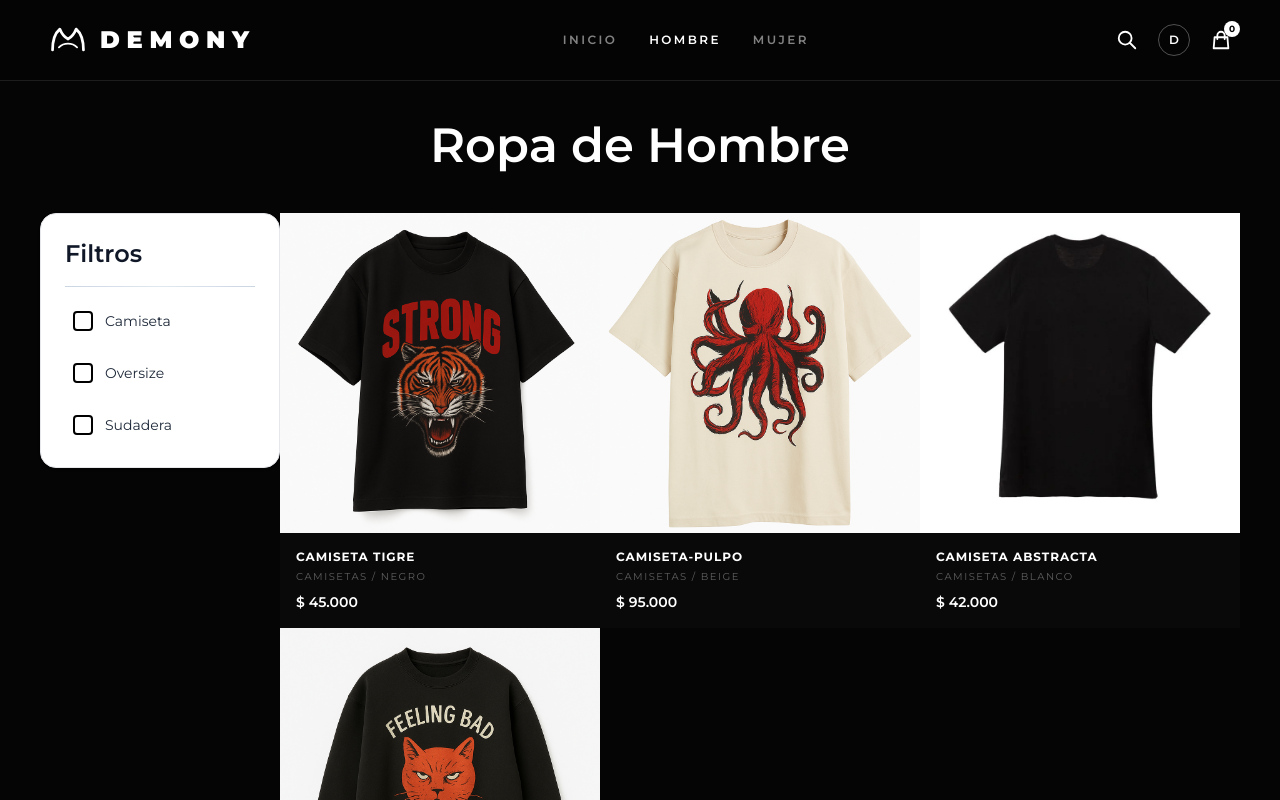
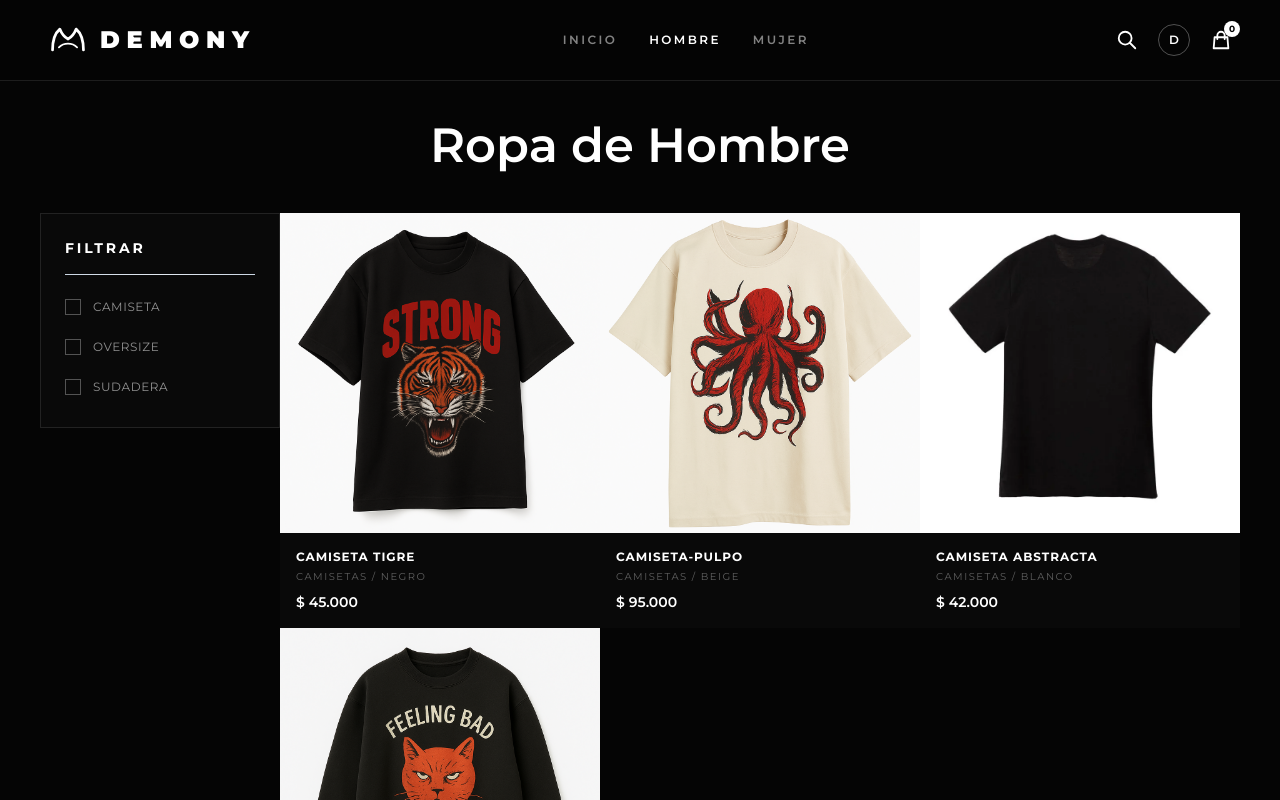
Before and after one commit to DavidGarzonDev/kanju, a React (Vite) app: page /man in a window 1280 px wide. Shown: the top 800 px of the page. Built offline with nearby package versions, Linux system fonts and the light colour scheme.

Commit message:
rebrand: continue DEMONY storefront redesign

```diff
--- a/src/components/products/ContainerFilters.tsx
+++ b/src/components/products/ContainerFilters.tsx
@@ -1,33 +1,4 @@
-import Separator from '../shared/Separator';
-import { FaCheck } from 'react-icons/fa';
-
-const avaibleFilters = ["camiseta", "oversize", "sudadera"];
-
-export const ContainerFilters = () => {
-    return (
-        <div className="p-6 border border-gray-200 bg-white rounded-2xl shadow-sm h-fit col-span-2 lg:col-span-1">
-            <h3 className="font-semibold text-2xl mb-4 text-gray-900">Filtros</h3>
-            <Separator />
-
-            <div className="flex flex-col gap-4 mt-4">
-                {avaibleFilters.map((filter) => (
-                    <label
-                        key={filter}
-                        className="flex items-center gap-3 cursor-pointer transition hover:bg-gray-100 p-2 rounded-xl"
-                    >
-                        <input
-                            type="checkbox"
-                            className="peer hidden"
-                            id={filter}
-                            name={filter}
-                        />
-                        <div className="w-5 h-5 border-2 border-black rounded-sm flex items-center justify-center peer-checked:bg-black peer-checked:text-white transition-all">
-                            <FaCheck className="text-[10px] opacity-0 peer-checked:opacity-100 transition-opacity" />
-                        </div>
-                        <span className="text-sm text-gray-800 capitalize">{filter}</span>
-                    </label>
-                ))}
-            </div>
-        </div>
-    );
-};
+import Separator from "../shared/Separator"
+import { FaCheck } from "react-icons/fa"
+const availableFilters=["camiseta","oversize","sudadera"]
+export const ContainerFilters=()=> <div className="h-fit border border-white/10 bg-[#090909] p-5 lg:p-6"><h3 className="text-sm font-bold uppercase tracking-[0.2em]">Filtrar</h3><Separator/><div className="mt-4 flex flex-col gap-2">{availableFilters.map(filter=><label key={filter} className="flex cursor-pointer items-center gap-3 py-2 text-xs uppercase tracking-wider text-white/55 hover:text-white"><input type="checkbox" className="peer hidden" id={filter}/><span className="grid h-4 w-4 place-items-center border border-white/30 peer-checked:bg-white peer-checked:text-black"><FaCheck className="text-[8px] opacity-0 peer-checked:opacity-100"/></span>{filter}</label>)}</div></div>
```
